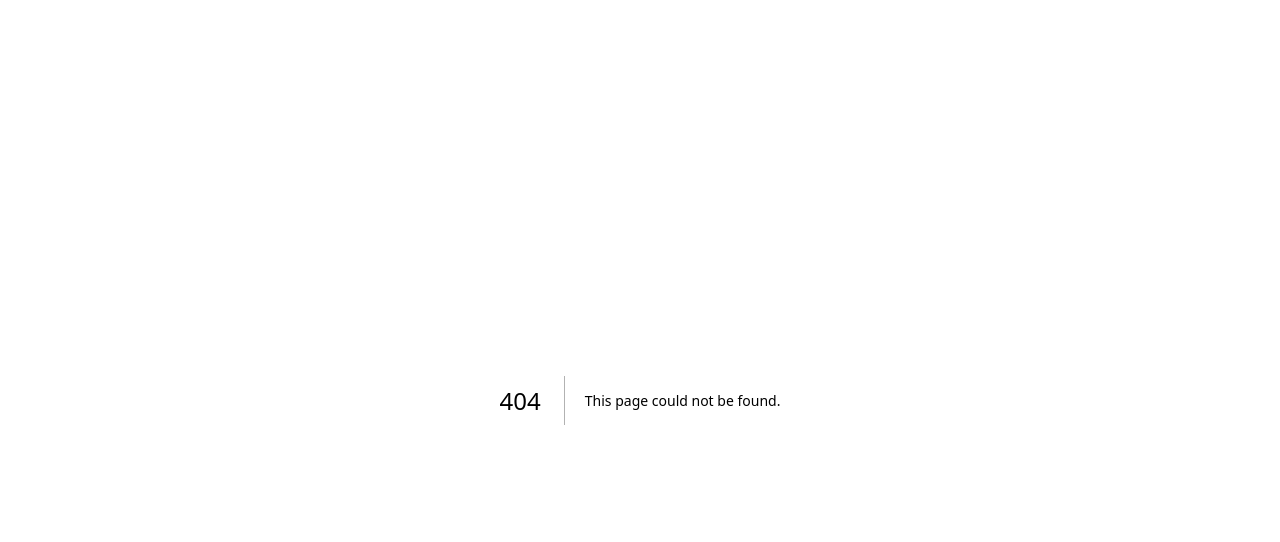
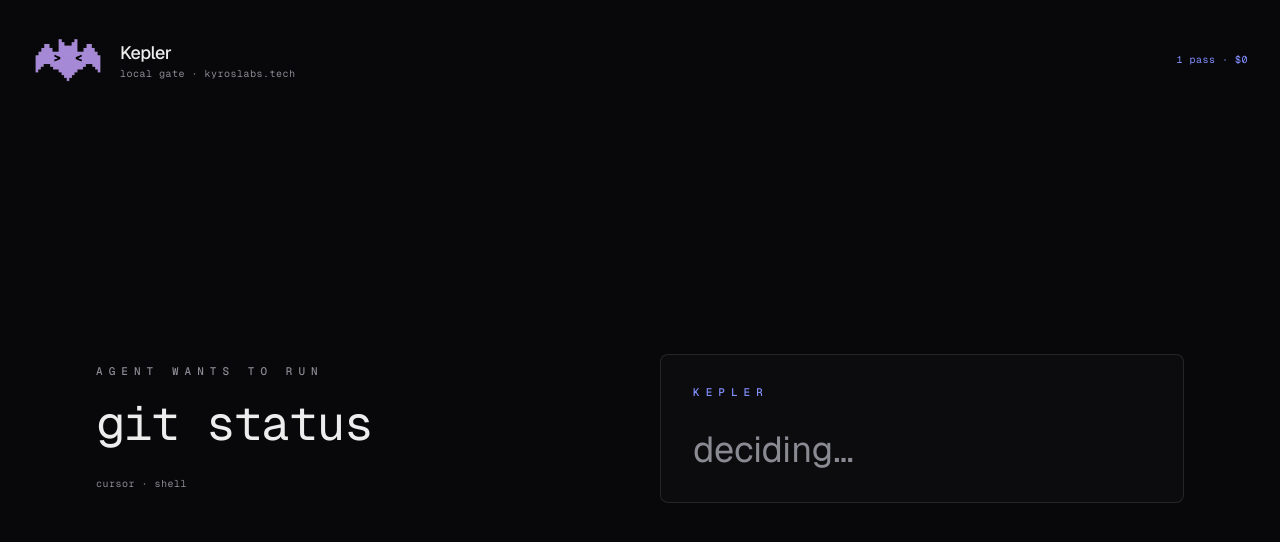
Before and after one commit to 020909/KyrosLabs-Kepler-1, a Next.js app: page /gate in a window 1280 px wide. Before the commit this address had no page. Shown: the top 542 px of the page. Built offline with nearby package versions, Linux system fonts and the light colour scheme.

Commit message:
Add a filmable Kepler gate reel for the launch video.
Co-authored-by: aly.maknojiya001 <aly.maknojiya001@umb.edu>

```diff
--- /dev/null
+++ b/src/app/gate/page.tsx
@@ -0,0 +1,21 @@
+import type { Metadata } from "next";
+import { GateReel } from "@/components/gate-reel";
+
+export const metadata: Metadata = {
+  title: "Gate",
+  description: "Kepler gates a coding agent before the command runs.",
+};
+
+export default async function GatePage({
+  searchParams,
+}: {
+  searchParams: Promise<{ frame?: string; play?: string }>;
+}) {
+  const params = await searchParams;
+  return (
+    <GateReel
+      frame={params.frame}
+      play={params.play === "0" ? false : true}
+    />
+  );
+}
--- /dev/null
+++ b/src/components/gate-reel.tsx
@@ -0,0 +1,174 @@
+"use client";
+
+import Image from "next/image";
+import { useEffect, useState } from "react";
+import { cn } from "@/lib/utils";
+
+type Verdict = "allow" | "ask" | "deny";
+
+type Beat = {
+  id: string;
+  agent: string;
+  tool: string;
+  command: string;
+  verdict: Verdict;
+  confidence: number;
+  ms: number;
+  probs: Record<Verdict, number>;
+};
+
+const beats: Beat[] = [
+  {
+    id: "wipe",
+    agent: "cursor",
+    tool: "shell",
+    command: "rm -rf /",
+    verdict: "deny",
+    confidence: 0.75,
+    ms: 33,
+    probs: { allow: 0.13, ask: 0.12, deny: 0.75 },
+  },
+  {
+    id: "status",
+    agent: "cursor",
+    tool: "shell",
+    command: "git status",
+    verdict: "allow",
+    confidence: 0.66,
+    ms: 31,
+    probs: { allow: 0.66, ask: 0.2, deny: 0.15 },
+  },
+  {
+    id: "secret",
+    agent: "claude-code",
+    tool: "http",
+    command: "POST hooks.example.com  ·  token",
+    verdict: "deny",
+    confidence: 0.76,
+    ms: 34,
+    probs: { allow: 0.12, ask: 0.12, deny: 0.76 },
+  },
+];
+
+const tone: Record<Verdict, string> = {
+  allow: "text-emerald-300",
+  ask: "text-amber-300",
+  deny: "text-rose-300",
+};
+
+export function GateReel({
+  frame,
+  play,
+}: {
+  frame?: string;
+  play?: boolean;
+}) {
+  const frozen = beats.find((b) => b.id === frame);
+  const [index, setIndex] = useState(frozen ? beats.indexOf(frozen) : 0);
+  const [phase, setPhase] = useState<"type" | "think" | "verdict">(
+    frozen ? "verdict" : "type",
+  );
+
+  useEffect(() => {
+    if (frozen || play === false) return;
+    const beatMs = phase === "type" ? 900 : phase === "think" ? 700 : 2200;
+    const t = window.setTimeout(() => {
+      if (phase === "type") setPhase("think");
+      else if (phase === "think") setPhase("verdict");
+      else {
+        setIndex((i) => (i + 1) % beats.length);
+        setPhase("type");
+      }
+    }, beatMs);
+    return () => window.clearTimeout(t);
+  }, [phase, index, frozen, play]);
+
+  const beat = beats[index] ?? beats[0];
+  const shown = phase === "verdict";
+
+  return (
+    <div className="flex min-h-screen flex-col bg-[#08080a] text-foreground">
+      <header className="flex items-center justify-between px-8 py-6">
+        <div className="flex items-center gap-4">
+          <Image
+            src="/brand/kepler-avatar.png"
+            alt=""
+            width={72}
+            height={72}
+            className="size-[72px] object-contain"
+            priority
+          />
+          <div>
+            <p className="font-sans text-lg font-medium tracking-tight">Kepler</p>
+            <p className="type-mono-caption text-muted-foreground">
+              local gate · kyroslabs.tech
+            </p>
+          </div>
+        </div>
+        <p className="type-mono-caption text-signal">1 pass · $0</p>
+      </header>
+
+      <main className="mx-auto grid w-full max-w-6xl flex-1 items-center gap-10 px-8 pb-16 lg:grid-cols-2">
+        <section>
+          <p className="type-mono-eyebrow text-muted-foreground">agent wants to run</p>
+          <p className="mt-4 font-mono text-3xl leading-tight tracking-tight text-foreground md:text-5xl">
+            {beat.command}
+          </p>
+          <p className="type-mono-caption mt-6 text-muted-foreground">
+            {beat.agent} · {beat.tool}
+          </p>
+        </section>
+
+        <section className="rounded-[8px] border border-white/10 bg-white/[0.02] p-8">
+          <p className="type-mono-eyebrow text-signal">kepler</p>
+          {!shown ? (
+            <p className="mt-8 font-sans text-4xl text-muted-foreground">
+              {phase === "think" ? "deciding…" : " "}
+            </p>
+          ) : (
+            <div className="mt-6">
+              <p
+                className={cn(
+                  "font-sans text-6xl font-medium tracking-tight uppercase md:text-7xl",
+                  tone[beat.verdict],
+                )}
+              >
+                {beat.verdict}
+              </p>
+              <p className="type-mono-caption mt-3 text-signal">
+                conf {beat.confidence.toFixed(2)} · {beat.ms}ms
+              </p>
+              <div className="mt-8 flex flex-col gap-3">
+                {(Object.keys(beat.probs) as Verdict[]).map((key) => (
+                  <div key={key}>
+                    <div className="mb-1 flex justify-between type-mono-caption">
+                      <span className={key === beat.verdict ? tone[key] : "text-muted-foreground"}>
+                        {key}
+                      </span>
+                      <span className="text-muted-foreground">
+                        {Math.round(beat.probs[key] * 100)}%
+                      </span>
+                    </div>
+                    <div className="h-1.5 overflow-hidden rounded-full bg-white/10">
+                      <div
+                        className={cn(
+                          "h-full rounded-full",
+                          key === "deny"
+                            ? "bg-rose-400"
+                            : key === "ask"
+                              ? "bg-amber-300"
+                              : "bg-emerald-300",
+                        )}
+                        style={{ width: `${beat.probs[key] * 100}%` }}
+                      />
+                    </div>
+                  </div>
+                ))}
+              </div>
+            </div>
+          )}
+        </section>
+      </main>
+    </div>
+  );
+}
```
Also changed, not shown: 2 other files (tests, documents, lock files or other folders).
